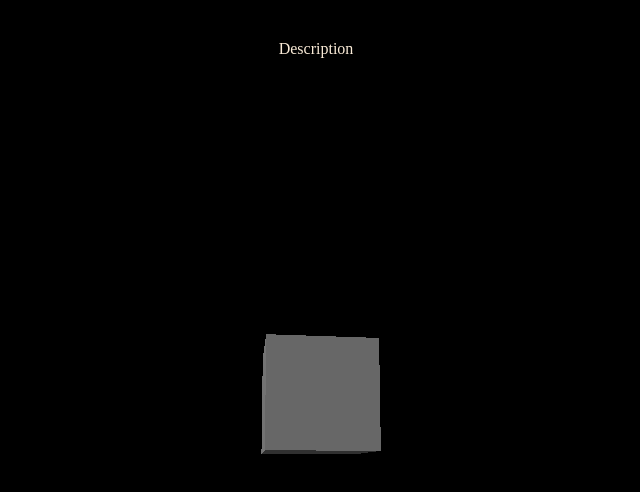
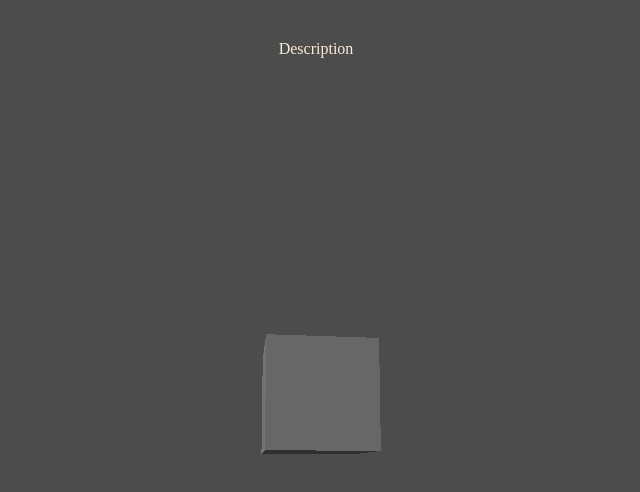
Before and after one commit to ankitraj77/three-js, a website: page index.html in a window 1280 px wide. Shown: the whole page, without its empty margins (324-964 px from the left). Drawn offline with nearby package versions, Linux system fonts and the light colour scheme.

Commit message:
Update index.html

```diff
--- a/index.html
+++ b/index.html
@@ -120,12 +120,13 @@
 				// newHue = newHue / 100
 
 				cube.material.color.setHSL(newHue * 0.001, newSaturation, 0.5)
-				renderer.setClearColor(newHue * 0.01, 1, 1)
+
 				// info.innerHTML = newHue
 
 				// cube.material.color = color
 
 				renderer.render(scene, camera)
+				renderer.setClearColor(newHue * 0.001, 0.7, 1)
 			}
 
 			animate()
```
